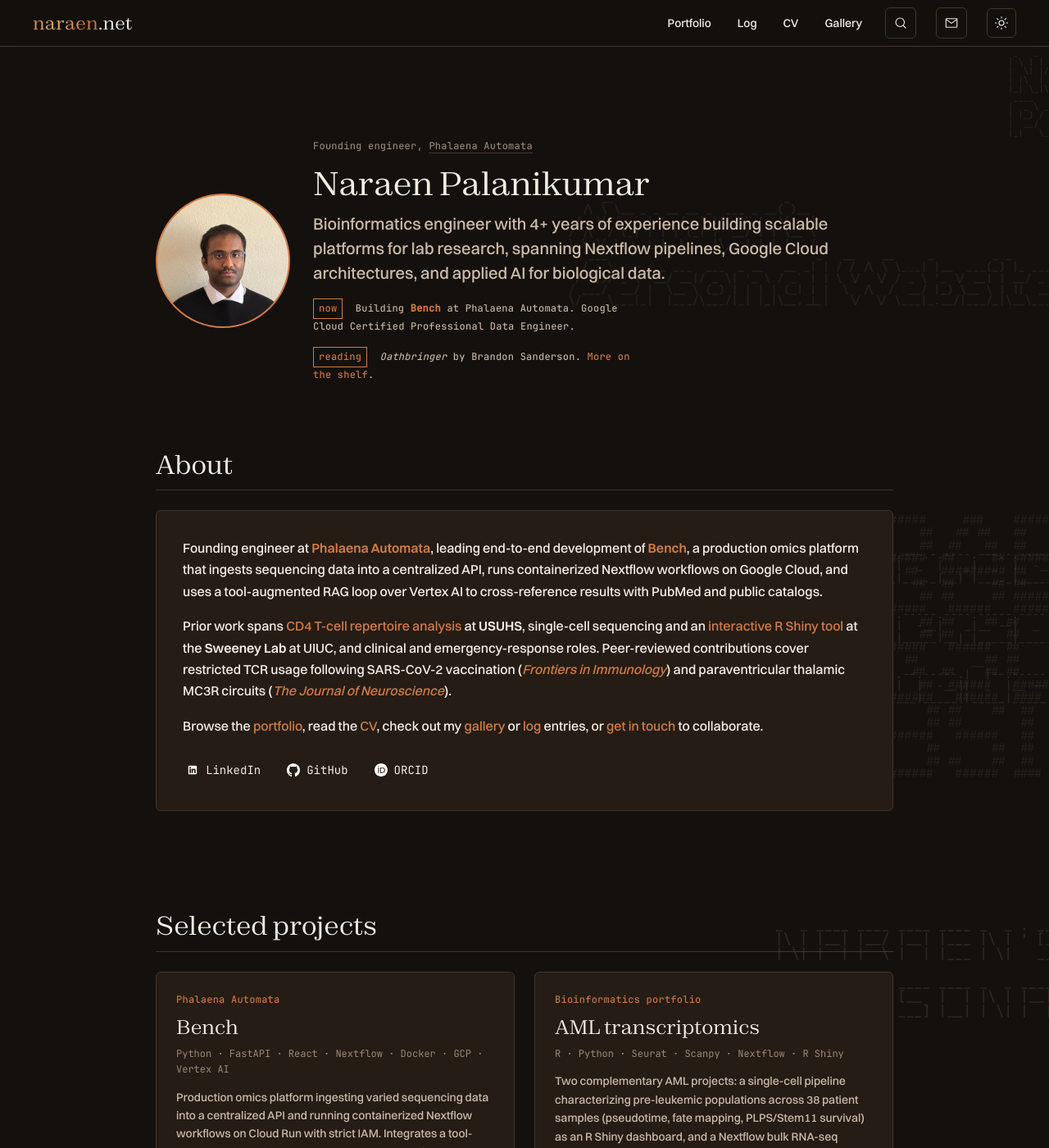
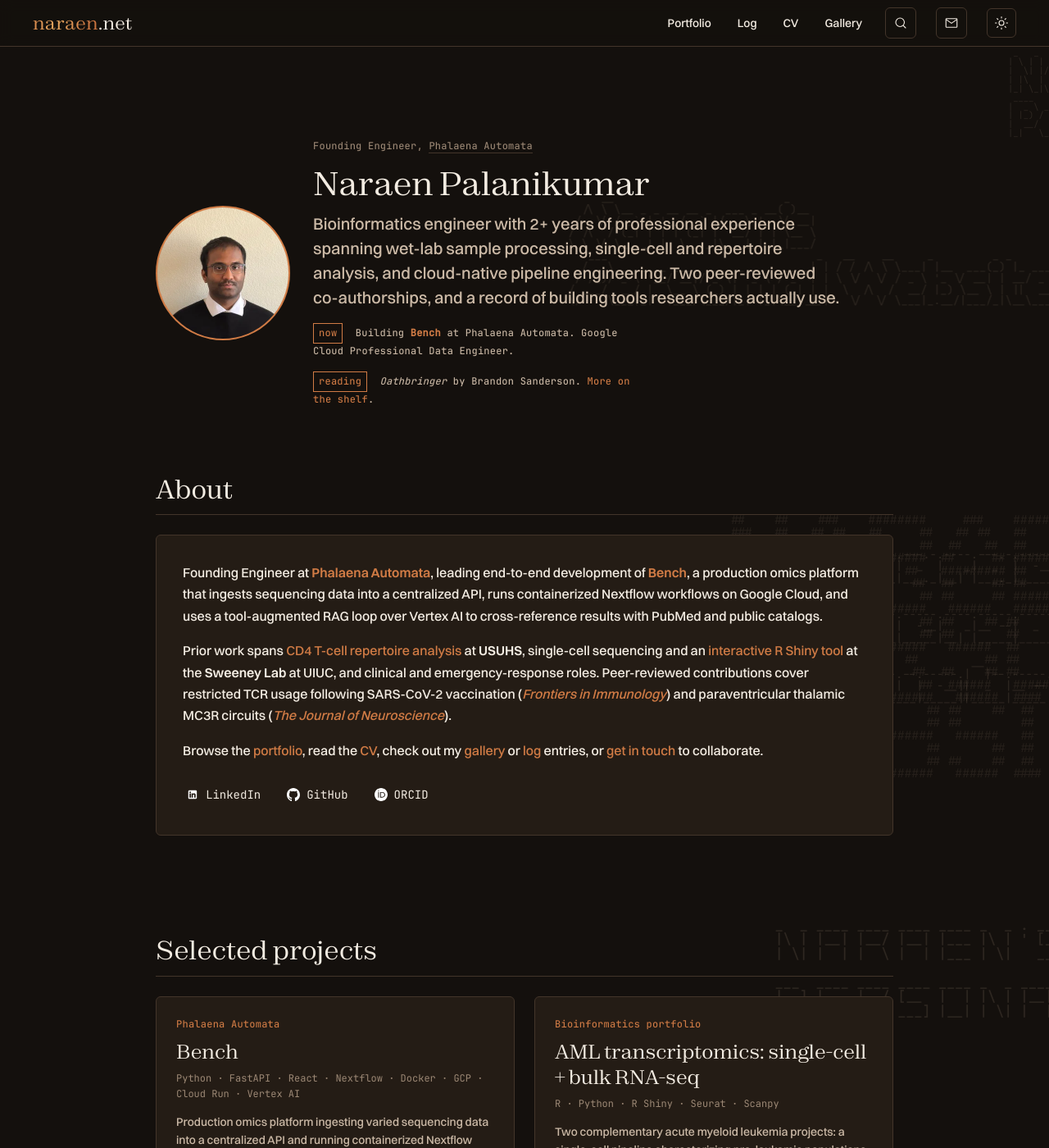
Before and after one commit to naraenp/naraen_net, a Jekyll site: the page built from index.markdown, in a window 1280 px wide and 1400 px high. Shown: the whole window at 82% size. Built offline with Jekyll 4.4.1, drawn with Linux system fonts in a browser that asks for light colours; some of the changed text lies outside the part shown.

Commit message:
home: render hero, about, projects, and experience from profile data
The landing page no longer restates facts the CV also states. Hero tagline,
the Now line, the two project cards, and the experience list all read
site.data.profile.

Home-page selection is data-driven too: content.yml entries carry
`featured: true`, matching exactly what the page showed before (Phalaena,
Independent, Malloy, Sweeney; Bench and AML). Adds `short_name` and
publication `short_title` upstream so the prose forms are canonical rather
than derived by string-mangling a full title.

Same fact corrections as the CV commit reach the home page here: the tagline
becomes the 2+ years summary, and the Independent role gets its real title
and end date.

The hero eyebrow becomes a <p> (it was a bare <span> in flow), sections gain
aria-labelledby, and the profile image gets real alt text.

```diff
--- a/_layouts/home.html
+++ b/_layouts/home.html
@@ -1,16 +1,20 @@
 ---
 layout: default
 ---
+{%- assign cv = site.data.profile -%}
+{%- assign now_project = cv.projects | where: "featured", true | first -%}
+{%- assign primary_cert = cv.certifications | first -%}
+{%- assign current_job = cv.experience | first -%}
 
 <section class="hero" id="top">
   <div class="hero__profile-wrap">
-    <img src="{{ '/assets/images/profile.webp' | relative_url }}" alt="Naraen Palanikumar" width="160" height="160" loading="eager" fetchpriority="high">
+    <img src="{{ '/assets/images/profile.webp' | relative_url }}" alt="Portrait of {{ cv.identity.name }}" width="160" height="160" loading="eager" fetchpriority="high" decoding="async">
   </div>
   <div class="hero__text">
-    <span class="hero__eyebrow">Founding engineer, <a href="https://phalaena.ai" rel="noopener">Phalaena Automata</a></span>
-    <h1 class="hero__title">Naraen Palanikumar</h1>
-    <p class="hero__tagline">Bioinformatics engineer with 4+ years of experience building scalable platforms for lab research, spanning Nextflow pipelines, Google Cloud architectures, and applied AI for biological data.</p>
-    <p class="hero__now"><span class="hero__now-label">Now</span> Building <strong><a href="https://bench.phalaena.ai" rel="noopener">Bench</a></strong> at Phalaena Automata. Google Cloud Certified Professional Data Engineer.</p>
+    <p class="hero__eyebrow">{{ current_job.title }}, <a href="https://phalaena.ai" rel="noopener">{{ current_job.org }}</a></p>
+    <h1 class="hero__title">{{ cv.identity.name }}</h1>
+    <p class="hero__tagline">{{ cv.summary }}</p>
+    <p class="hero__now"><span class="hero__now-label">Now</span> Building <strong><a href="{{ now_project.url }}" rel="noopener">{{ now_project.short_name }}</a></strong> at {{ current_job.org }}. {{ primary_cert.name }}.</p>
     {%- assign current_book = site.data.reading | where: "status", "reading" | first -%}
     {%- if current_book -%}
     <p class="hero__now"><span class="hero__now-label">Reading</span> <em>{{ current_book.title }}</em> by {{ current_book.author }}. <a href="{{ '/reading/' | relative_url }}">More on the shelf</a>.</p>
@@ -19,84 +23,62 @@
 </section>
 
 
-<section class="landing-section" id="about">
-  <h2 class="landing-section__title">About</h2>
+<section class="landing-section" id="about" aria-labelledby="about-title">
+  <h2 class="landing-section__title" id="about-title">About</h2>
   <div class="about-block">
-    <p>Founding engineer at <strong><a href="https://phalaena.ai" rel="noopener">Phalaena Automata</a></strong>, leading end-to-end development of <strong><a href="https://bench.phalaena.ai" rel="noopener">Bench</a></strong>, a production omics platform that ingests sequencing data into a centralized API, runs containerized Nextflow workflows on Google Cloud, and uses a tool-augmented RAG loop over Vertex AI to cross-reference results with PubMed and public catalogs.</p>
-    <p>Prior work spans <a href="{{ '/portfolio/tcrclonal_proj/' | relative_url }}">CD4 T-cell repertoire analysis</a> at <strong>USUHS</strong>, single-cell sequencing and an <a href="{{ '/portfolio/fiberphot_proj/' | relative_url }}">interactive R Shiny tool</a> at the <strong>Sweeney Lab</strong> at UIUC, and clinical and emergency-response roles. Peer-reviewed contributions cover restricted TCR usage following SARS-CoV-2 vaccination (<a href="https://doi.org/10.3389/fimmu.2025.1576903"><em>Frontiers in Immunology</em></a>) and paraventricular thalamic MC3R circuits (<a href="https://www.jneurosci.org/content/43/36/6280"><em>The Journal of Neuroscience</em></a>).</p>
+    {%- comment -%}
+      The narrative here is hand-written: content.yml carries facts, not prose.
+      Everything factual in it (roles, venues, links) comes from the data below
+      or is linked to the page that documents it.
+    {%- endcomment -%}
+    <p>{{ current_job.title }} at <strong><a href="https://phalaena.ai" rel="noopener">{{ current_job.org }}</a></strong>, leading end-to-end development of <strong><a href="{{ now_project.url }}" rel="noopener">Bench</a></strong>, a production omics platform that ingests sequencing data into a centralized API, runs containerized Nextflow workflows on Google Cloud, and uses a tool-augmented RAG loop over Vertex AI to cross-reference results with PubMed and public catalogs.</p>
+    <p>Prior work spans <a href="{{ '/portfolio/tcrclonal_proj/' | relative_url }}">CD4 T-cell repertoire analysis</a> at <strong>USUHS</strong>, single-cell sequencing and an <a href="{{ '/portfolio/fiberphot_proj/' | relative_url }}">interactive R Shiny tool</a> at the <strong>Sweeney Lab</strong> at UIUC, and clinical and emergency-response roles. Peer-reviewed contributions cover
+      {%- for pub in cv.publications %} {{ pub.short_title }} (<a href="https://doi.org/{{ pub.doi }}" rel="noopener"><em>{{ pub.journal }}</em></a>){% unless forloop.last %} and{% else %}.{% endunless %}{% endfor %}</p>
     <p>Browse the <a href="{{ '/portfolio/' | relative_url }}">portfolio</a>, read the <a href="{{ '/cv/' | relative_url }}">CV</a>, check out my <a href="{{ '/gallery/' | relative_url }}">gallery</a> or <a href="{{ '/log/' | relative_url }}">log</a> entries, or <a href="{{ '/contact/' | relative_url }}">get in touch</a> to collaborate.</p>
     <div class="social-links">
-      <a href="https://www.linkedin.com/in/naraenp/" aria-label="LinkedIn"><img src="{{ '/assets/icons/linkedin.svg' | relative_url }}" alt="" width="20" height="20"> LinkedIn</a>
-      <a href="https://github.com/naraenp" aria-label="GitHub"><img src="{{ '/assets/icons/github.svg' | relative_url }}" alt="" width="20" height="20"> GitHub</a>
-      <a href="https://orcid.org/0000-0001-8513-4590" aria-label="ORCID"><img src="{{ '/assets/icons/orcid.svg' | relative_url }}" alt="" width="20" height="20"> ORCID</a>
+      <a href="{{ cv.identity.linkedin }}" rel="me noopener"><img src="{{ '/assets/icons/linkedin.svg' | relative_url }}" alt="" width="20" height="20" loading="lazy"> LinkedIn</a>
+      <a href="{{ cv.identity.github }}" rel="me noopener"><img src="{{ '/assets/icons/github.svg' | relative_url }}" alt="" width="20" height="20" loading="lazy"> GitHub</a>
+      <a href="{{ cv.identity.orcid }}" rel="me noopener"><img src="{{ '/assets/icons/orcid.svg' | relative_url }}" alt="" width="20" height="20" loading="lazy"> ORCID</a>
     </div>
   </div>
 </section>
 
-<section class="landing-section" id="projects">
-  <h2 class="landing-section__title">Selected projects</h2>
+<section class="landing-section" id="projects" aria-labelledby="projects-title">
+  <h2 class="landing-section__title" id="projects-title">Selected projects</h2>
   <div class="projects-grid">
-    <a class="project-card" href="https://bench.phalaena.ai" rel="noopener">
-      <p class="project-card__eyebrow">Phalaena Automata</p>
-      <h3 class="project-card__title">Bench</h3>
-      <p class="project-card__stack">Python · FastAPI · React · Nextflow · Docker · GCP · Vertex AI</p>
-      <p class="project-card__desc">Production omics platform ingesting varied sequencing data into a centralized API and running containerized Nextflow workflows on Cloud Run with strict IAM. Integrates a tool-augmented RAG loop over Vertex AI to cross-reference output against PubMed for accelerated insights.</p>
+    {%- for project in cv.projects -%}
+    {%- if project.featured -%}
+    {%- assign page_match = site.portfolio | where: "slug", project.slug | first -%}
+    {%- if page_match -%}{%- assign href = page_match.url | relative_url -%}{%- else -%}{%- assign href = project.url -%}{%- endif -%}
+    <a class="project-card" href="{{ href }}"{% unless page_match %} rel="noopener"{% endunless %}>
+      <p class="project-card__eyebrow">{% if page_match %}Bioinformatics portfolio{% else %}{{ current_job.org }}{% endif %}</p>
+      <h3 class="project-card__title">{% if page_match %}{{ page_match.title }}{% else %}{{ project.short_name | default: project.name }}{% endif %}</h3>
+      <p class="project-card__stack">{{ project.stack | join: " · " }}</p>
+      <p class="project-card__desc">{% if page_match %}{{ page_match.description }}{% else %}{{ project.bullets | map: "text" | join: " " }}{% endif %}</p>
     </a>
-    <a class="project-card" href="{{ '/portfolio/aml_proj/' | relative_url }}">
-      <p class="project-card__eyebrow">Bioinformatics portfolio</p>
-      <h3 class="project-card__title">AML transcriptomics</h3>
-      <p class="project-card__stack">R · Python · Seurat · Scanpy · Nextflow · R Shiny</p>
-      <p class="project-card__desc">Two complementary AML projects: a single-cell pipeline characterizing pre-leukemic populations across 38 patient samples (pseudotime, fate mapping, PLPS/Stem11 survival) as an R Shiny dashboard, and a Nextflow bulk RNA-seq differential-expression pipeline on TCGA-LAML vs. GTEx with an interactive volcano.</p>
-    </a>
+    {%- endif -%}
+    {%- endfor -%}
   </div>
 </section>
 
-<section class="landing-section" id="experience">
-  <h2 class="landing-section__title">Experience</h2>
+<section class="landing-section" id="experience" aria-labelledby="experience-title">
+  <h2 class="landing-section__title" id="experience-title">Experience</h2>
   <ul class="experience-list">
+    {%- for job in cv.experience -%}
+    {%- if job.featured %}
     <li class="experience-item">
       <div class="experience-item__head">
-        <span class="experience-item__org">Phalaena Automata</span>
-        <span class="experience-item__date">Mar 2026 - Present</span>
+        <span class="experience-item__org">{{ job.org }}</span>
+        <span class="experience-item__date">{{ job.dates }}</span>
       </div>
       <div class="experience-item__sub">
-        <span class="experience-item__role">Founding Engineer</span>
-        <span class="experience-item__loc">Austin, TX, USA</span>
+        <span class="experience-item__role">{{ job.title }}</span>
+        <span class="experience-item__loc">{{ job.location }}</span>
       </div>
-      <p class="experience-item__desc">Spearheading end-to-end development of a <strong>biotechnology research accelerator</strong>, managing the product lifecycle from initial architecture to cloud deployment. Developing full-stack AI-centric infrastructure on Google Cloud, integrating <strong>RAG + LLM architecture</strong> to automate unstructured data interpretation.</p>
+      <p class="experience-item__desc">{{ job.bullets | map: "text" | slice: 0, 2 | join: " " }}</p>
     </li>
-    <li class="experience-item">
-      <div class="experience-item__head">
-        <span class="experience-item__org">Independent</span>
-        <span class="experience-item__date">Jul 2025 - Feb 2026</span>
-      </div>
-      <div class="experience-item__sub">
-        <span class="experience-item__role">Bioinformatics Consultant</span>
-        <span class="experience-item__loc">Remote</span>
-      </div>
-      <p class="experience-item__desc">Consulted on <a href="{{ '/portfolio/aml_proj/' | relative_url }}"><strong>single-cell sequencing pipelines</strong></a>, metabolic pathway analysis, and cellular heterogeneity queries to provide scalable workflows for research teams. Applied cloud-native bioinformatics pipelines built for high-throughput omics research.</p>
-    </li>
-    <li class="experience-item">
-      <div class="experience-item__head">
-        <span class="experience-item__org">Malloy Lab @ USUHS</span>
-        <span class="experience-item__date">Oct 2024 - Jun 2025</span>
-      </div>
-      <div class="experience-item__sub">
-        <span class="experience-item__role">Research Assistant</span>
-        <span class="experience-item__loc">Bethesda, MD, USA</span>
-      </div>
-      <p class="experience-item__desc">Led <a href="{{ '/portfolio/tcrclonal_proj/' | relative_url }}">bioinformatics analysis</a> to extract and analyze <strong>CD4 T-cell repertoires</strong> from scTCR-seq data, contributing to published research in <a href="https://doi.org/10.3389/fimmu.2025.1576903"><em>Frontiers in Immunology</em></a>. Processed study participant biosamples and metadata for downstream flow cytometry and scRNA-seq.</p>
-    </li>
-    <li class="experience-item">
-      <div class="experience-item__head">
-        <span class="experience-item__org">Sweeney Lab @ UIUC</span>
-        <span class="experience-item__date">Aug 2021 - Jun 2023</span>
-      </div>
-      <div class="experience-item__sub">
-        <span class="experience-item__role">Undergraduate Research Assistant</span>
-        <span class="experience-item__loc">Champaign, IL, USA</span>
-      </div>
-      <p class="experience-item__desc">Analyzed complex scRNAseq datasets using <strong>Cell Ranger</strong> and <strong>Seurat</strong> to uncover metabolism-associated neural circuits and rare cell populations. Built an <a href="{{ '/portfolio/fiberphot_proj/' | relative_url }}">interactive <strong>R Shiny</strong> web app</a> for fiber photometry data processing, contributing to published research in <a href="https://www.jneurosci.org/content/43/36/6280"><em>The Journal of Neuroscience</em></a>.</p>
-    </li>
+    {%- endif -%}
+    {%- endfor %}
   </ul>
+  <p class="landing-section__more"><a href="{{ '/cv/' | relative_url }}">Full CV, publications, and skills →</a></p>
 </section>
--- a/assets/main.scss
+++ b/assets/main.scss
@@ -494,6 +494,13 @@
   border-bottom: 1px solid var(--aq-rule);
 }
 
+.landing-section__more {
+  margin: var(--aq-space-5) 0 0;
+  font-family: "JetBrains Mono", ui-monospace, monospace;
+  font-size: var(--aq-fs-mono-sm);
+  letter-spacing: 0.02em;
+}
+
 /* ---------- Hero ---------- */
 .hero {
   padding: var(--aq-space-8) 0 var(--aq-space-6);
```
Also changed, not shown: _data/profile.yml (+9 -0 lines).
